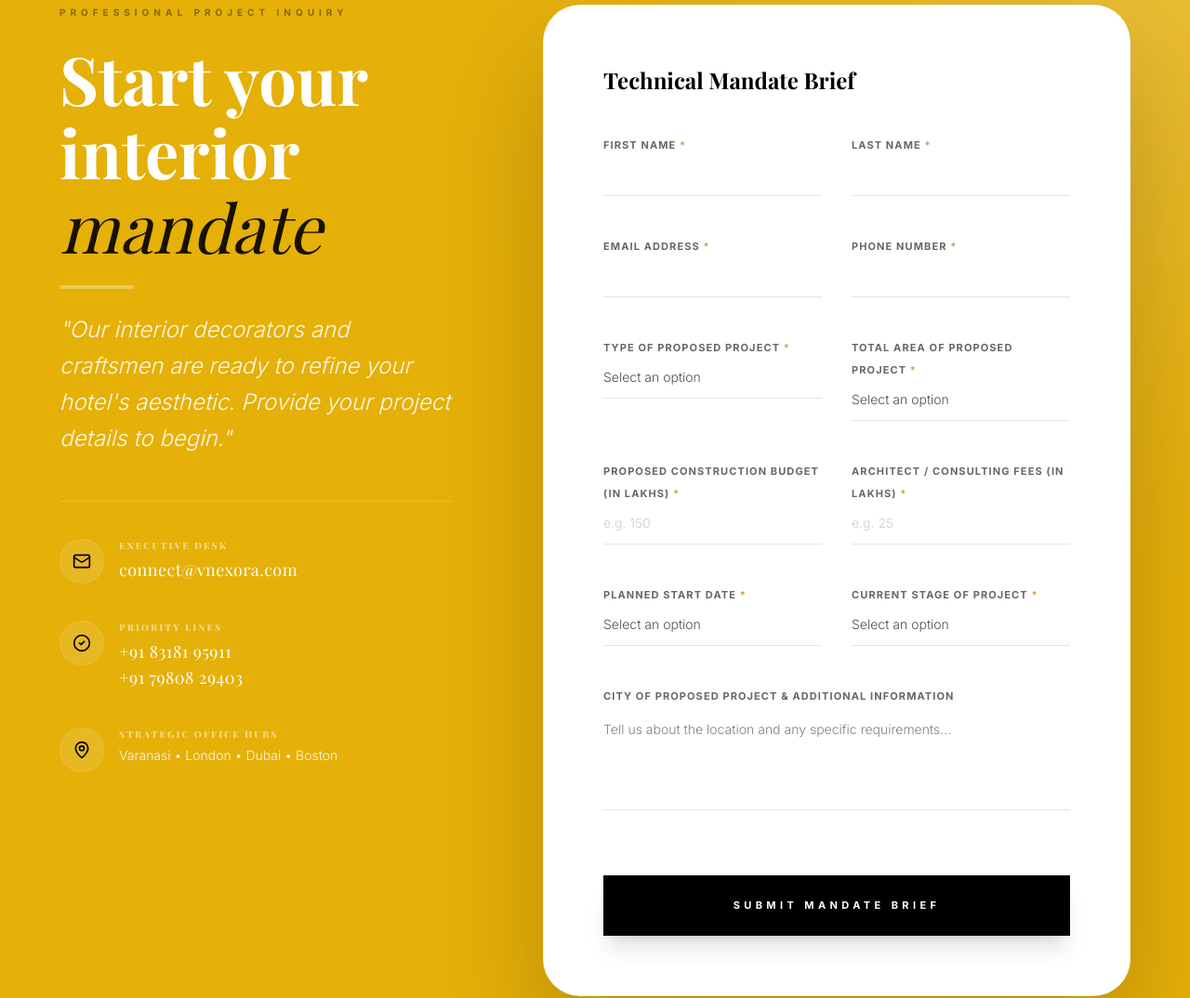
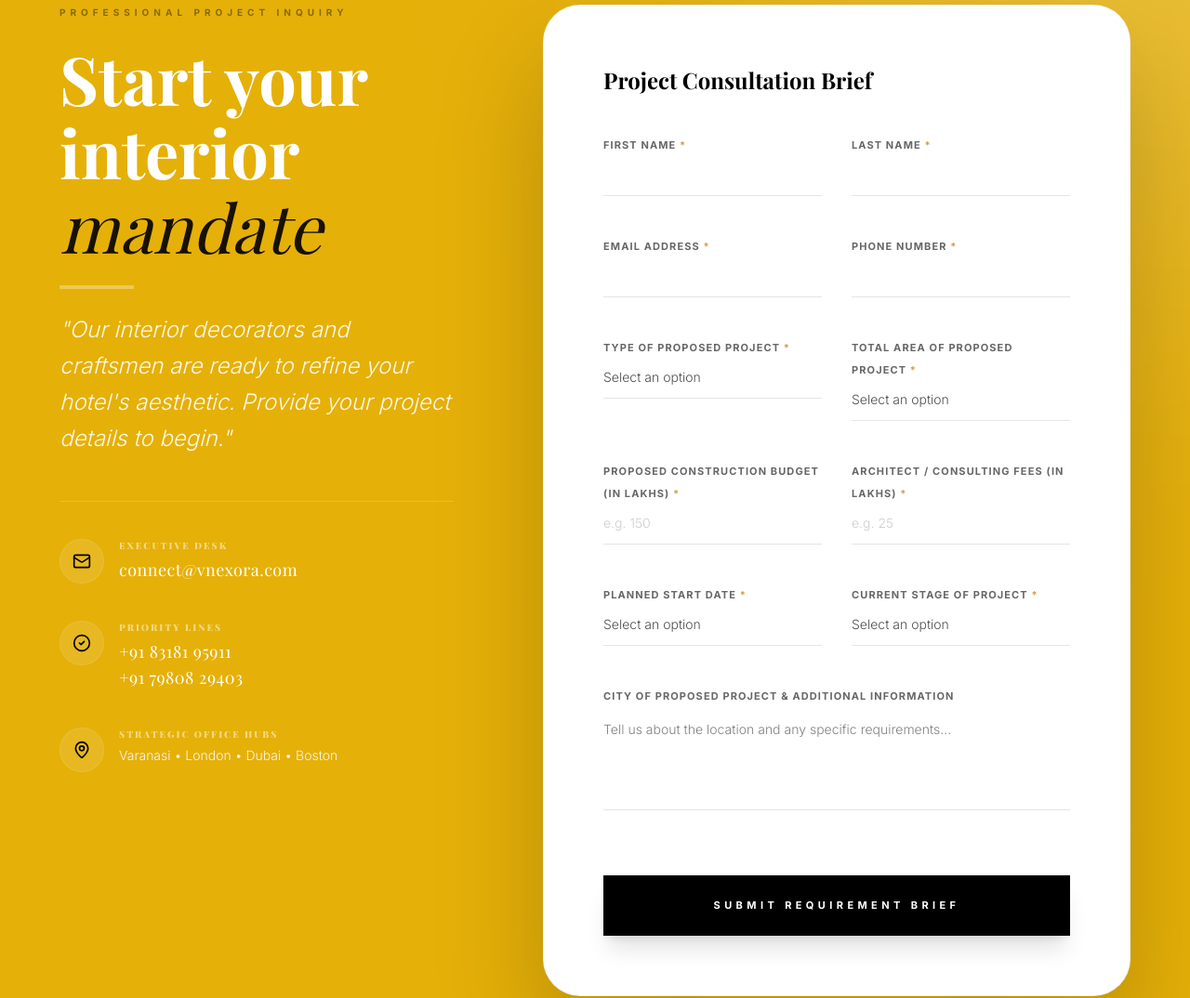
Before and after one commit to cricketmagician/vnexora, a Next.js app: page /services/interior-decor in a window 1280 px wide. Shown: the part 5711-6785 px from the top of the page at 93% size. Built offline with nearby package versions, Linux system fonts and the light colour scheme; a web font is replaced by a local one.

Commit message:
style: localize mandate terminology for better indian context relatability

```diff
--- a/src/components/forms/ArchitectureContactForm.tsx
+++ b/src/components/forms/ArchitectureContactForm.tsx
@@ -16,7 +16,7 @@ interface ArchitectureContactFormProps {
 export default function ArchitectureContactForm({
   source,
   title = "Start your project",
-  accentTitle = "mandate",
+  accentTitle = "requirement",
   subtitle = "Professional planning is the foundation of every successful project. Specify your requirements below."
 }: ArchitectureContactFormProps) {
   const [isSubmitted, setIsSubmitted] = useState(false);
@@ -194,7 +194,7 @@ ${formData.additionalInfo}
 
           {/* Form Card */}
           <div className="lg:col-span-7 bg-white p-8 md:p-16 rounded-[2.5rem] shadow-[0_60px_120px_rgba(0,0,0,0.2)] border border-black/5 relative z-10">
-            <h3 className="text-2xl font-serif font-bold text-black mb-10">Technical Mandate Brief</h3>
+            <h3 className="text-2xl font-serif font-bold text-black mb-10">Project Consultation Brief</h3>
 
             <form onSubmit={handleSubmit} className="space-y-10">
 
@@ -335,10 +335,10 @@ ${formData.additionalInfo}
                    {isSubmitting ? (
                      <>
                        <Loader2 className="w-4 h-4 animate-spin" />
-                       Transmitting Mandate...
+                       Transmitting Brief...
                      </>
                    ) : (
-                     "SUBMIT MANDATE BRIEF"
+                     "SUBMIT REQUIREMENT BRIEF"
                    )}
                  </button>
               </div>
```
